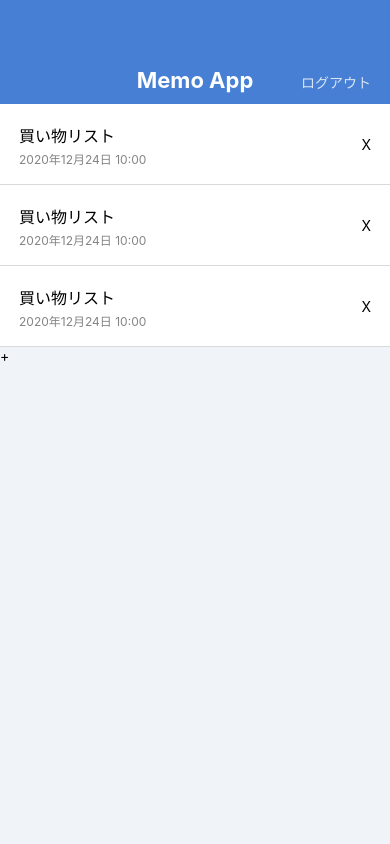
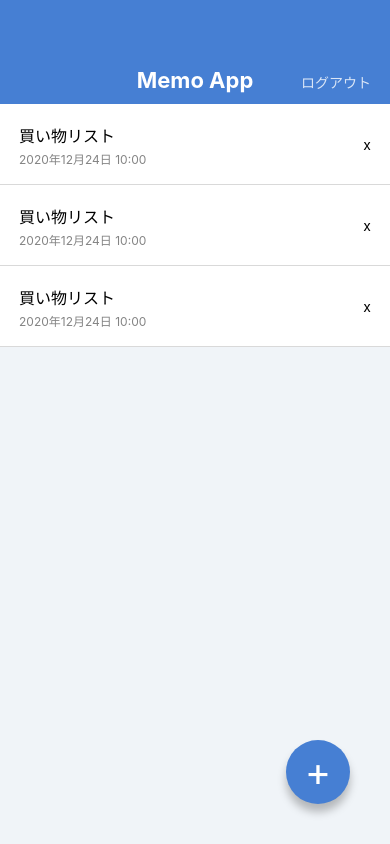
Before and after one commit to shu-illy/memo-app-rn, a React Native app: screen / in a window 390 px wide. Built offline with nearby package versions, Linux system fonts and the light colour scheme.

Commit message:
Lesson 63

```diff
--- a/App.tsx
+++ b/App.tsx
@@ -18,7 +18,7 @@ const App = () => {
             <Text style={styles.memoListItemDate}>2020年12月24日 10:00</Text>
           </View>
           <View>
-            <Text>X</Text>
+            <Text>x</Text>
           </View>
         </View>
       </View>
@@ -30,7 +30,7 @@ const App = () => {
             <Text style={styles.memoListItemDate}>2020年12月24日 10:00</Text>
           </View>
           <View>
-            <Text>X</Text>
+            <Text>x</Text>
           </View>
         </View>
       </View>
@@ -42,13 +42,13 @@ const App = () => {
             <Text style={styles.memoListItemDate}>2020年12月24日 10:00</Text>
           </View>
           <View>
-            <Text>X</Text>
+            <Text>x</Text>
           </View>
         </View>
       </View>
 
-      <View>
-        <Text>+</Text>
+      <View style={styles.circleButton}>
+        <Text style={styles.circleButtonLabel}>+</Text>
       </View>
     </View>
   );
@@ -99,6 +99,27 @@ const styles = StyleSheet.create({
     fontSize: 12,
     lineHeight: 16,
     color: '#848484'
+  },
+  circleButton: {
+    backgroundColor: '#467FD3',
+    width: 64,
+    height: 64,
+    borderRadius: 32,
+    justifyContent: 'center',
+    alignItems: 'center',
+    position: 'absolute',
+    right: 40,
+    bottom: 40,
+    shadowColor: '#000000', // iOSにしか適用できないプロパティ
+    shadowOffset: { width: 0, height: 8 }, // iOSにしか適用できないプロパティ
+    shadowOpacity: 0.25, // iOSにしか適用できないプロパティ
+    shadowRadius: 8, // iOSにしか適用できないプロパティ
+    elevation: 8, // Androidにしか適用できないプロパティ
+  },
+  circleButtonLabel: {
+    color: '#ffffff',
+    fontSize: 40,
+    lineHeight: 40,
   }
 });
 
```
